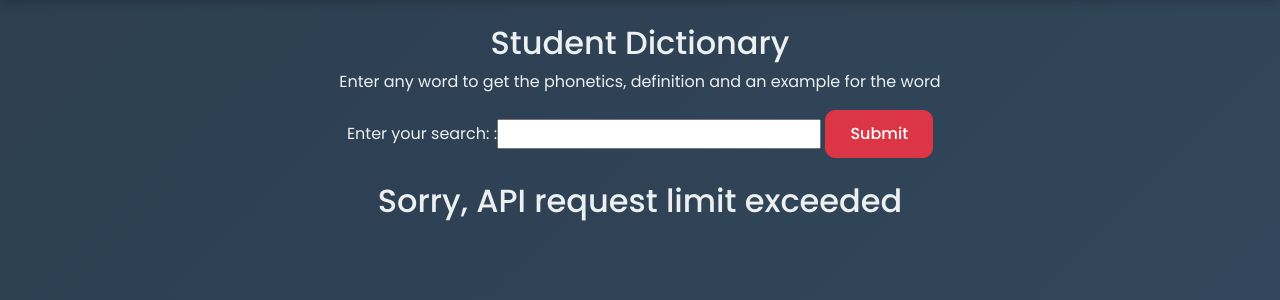
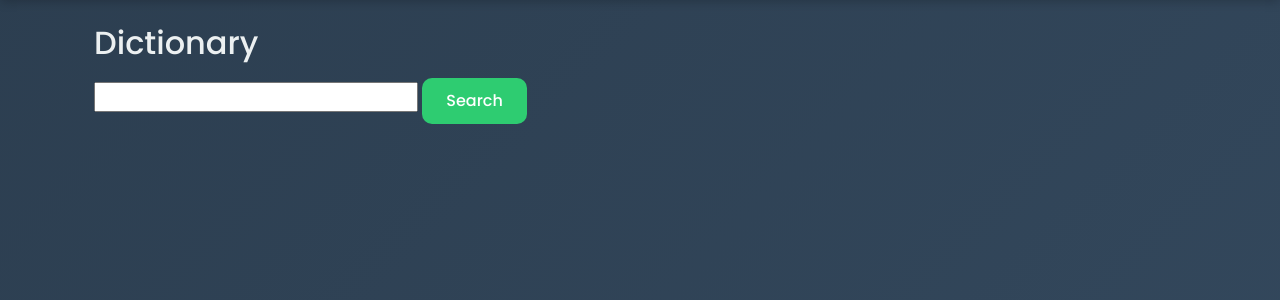
Before and after one commit to manideep707533/Study_Material_Hub, a Django app: page /dictionary in a window 1280 px wide. Shown: the part 76-376 px from the top of the page. Run offline with Django 3.2, Linux system fonts and the light colour scheme.

Commit message:
Initial commit: Study Material Hub project

```diff
--- a/dashboard/templates/dashboard/base.html
+++ b/dashboard/templates/dashboard/base.html
@@ -56,10 +56,14 @@
                             </ul>
                         </li>
                         <li class="nav-item">
-                            <a class="nav-link" href="{%url 'logout'%}">
-                                <i class="fas fa-sign-out-alt me-1"></i>Logout
-                            </a>
+                            <form method="POST" action="{% url 'logout' %}">
+                                {% csrf_token %}
+                                <button class="btn btn-link nav-link" type="submit" style="padding: 0; margin: 0;">
+                                    <i class="fas fa-sign-out-alt me-1"></i>Logout
+                                </button>
+                            </form>
                         </li>
+
                         {% else %}
                         <li class="nav-item">
                             <a class="nav-link" href="{%url 'register'%}">
--- a/dashboard/templates/dashboard/dictionary.html
+++ b/dashboard/templates/dashboard/dictionary.html
@@ -1,43 +1,51 @@
-{% extends 'dashboard/base.html' %} {% load static %} {% block content %}
-<section class='text-center container'>
-    <h2>Student Dictionary</h2>
-    <p>Enter any word to get the phonetics, definition and an example for the word</p>
-    <form action="{% url 'dictionary' %}" method="post">
+{% extends 'dashboard/base.html' %}
+{% block content %}
+
+<div class="container">
+    <h2>Dictionary</h2>
+    <form method="post">
         {% csrf_token %}
-        {{ form }}
-        <input class="btn btn-danger" type="submit" value="Submit">
-    </form><br>
+        {{ form.text }}
+        <button type="submit" class="btn btn-primary mt-2">Search</button>
+    </form>
+
     {% if input %}
-    <div class="content-section p-0 mt-5">
+        <div class="mt-4">
+            <h4>Word: <strong>{{ input }}</strong></h4>
 
-        <div class="custom-header">
-            <h2>{{input}}</h2>
-            <h6>{{phonetics}}</h6>
-            <audio id="player" src={{audio}}></audio>
-            <div>
-                <a onclick="document.getElementById('player').play()"><i class='fa fa-volume-up fa-2x'></i></a>
-            </div>
+            {% if phonetics %}
+                <p><strong>Phonetics:</strong> {{ phonetics }}</p>
+            {% endif %}
+
+            {% if audio %}
+                <p>
+                    <strong>Pronunciation:</strong>
+                    <audio controls>
+                        <source src="{{ audio }}" type="audio/mpeg">
+                        Your browser does not support the audio element.
+                    </audio>
+                </p>
+            {% endif %}
+
+            {% if definition %}
+                <p><strong>Definition:</strong> {{ definition }}</p>
+            {% endif %}
+
+            {% if example %}
+                <p><strong>Example:</strong> "{{ example }}"</p>
+            {% endif %}
+
+            {% if synonyms %}
+                <p><strong>Synonyms:</strong> {{ synonyms|join:", " }}</p>
+            {% endif %}
         </div>
+    {% endif %}
 
+    {% if error %}
+        <div class="alert alert-danger mt-4">
+            {{ error }}
+        </div>
+    {% endif %}
+</div>
 
-
-        <hr class="p-0 m-0">
-
-        <p class="float-left">
-            <h4>Definition: {{definition}}</h4>
-            <h4>Example: {{example}}</h4>
-        </p>
-        Synonyms:
-        {% for synonym in synonyms %}
-        {{synonym}}
-        {% endfor %}
-        <hr>
-
-    </div>
-
-
-    {% else %}
-    <h2>Sorry, API request limit exceeded</h2>
-    {% endif %}
-</section>
-{% endblock content %}
+{% endblock %}
--- a/dashboard/templates/dashboard/wiki.html
+++ b/dashboard/templates/dashboard/wiki.html
@@ -31,3 +31,6 @@
 </section>
 
 {% endblock content %}
+{% if error %}
+  <p style="color: red;">{{ error }}</p>
+{% endif %}
--- a/dashboard/urls.py
+++ b/dashboard/urls.py
@@ -1,6 +1,7 @@
 from django.urls import path
 from . import views
 from django.views.generic import TemplateView
+
 
 urlpatterns = [
     path('', views.home, name='home'),
@@ -20,4 +21,6 @@
     path('delete_todo/<int:pk>', views.delete_todo, name='delete-todo'),
     path('update_todo/<int:pk>', views.update_todo, name='update-todo'),
     path('update_homework/<int:pk>', views.update_homework, name='update-homework'),
+
+
 ]
--- a/dashboard/views.py
+++ b/dashboard/views.py
@@ -7,6 +7,7 @@
 from django.contrib import messages
 from django.contrib.auth.decorators import login_required
 from django.views import generic
+from wikipedia.exceptions import PageError, DisambiguationError
 
 
 def home(request):
@@ -129,19 +130,26 @@
 
 
 def dictionary(request):
+    context = {}
     if request.method == "POST":
-        text = request.POST['text']
+        text = request.POST.get('text', '')
         form = DashboardForm(request.POST)
 
-        url = "https://api.dictionaryapi.dev/api/v2/entries/en_US/"+text
+        url = f"https://api.dictionaryapi.dev/api/v2/entries/en_US/{text}"
         r = requests.get(url)
-        answer = r.json()
-        try:
-            phonetics = answer[0]['phonetics'][0]['text']
-            audio = answer[0]['phonetics'][0]['audio']
-            definition = answer[0]['meanings'][0]['definitions'][0]['definition']
-            example = answer[0]['meanings'][0]['definitions'][0]['example']
-            synonyms = answer[0]['meanings'][0]['definitions'][0]['synonyms']
+
+        if r.status_code == 200:
+            answer = r.json()
+            word_data = answer[0]
+
+            phonetics = word_data.get('phonetics', [{}])[0].get('text', '')
+            audio = word_data.get('phonetics', [{}])[0].get('audio', '')
+            meaning_data = word_data.get('meanings', [{}])[0].get('definitions', [{}])[0]
+
+            definition = meaning_data.get('definition', 'No definition available.')
+            example = meaning_data.get('example', 'No example available.')
+            synonyms = meaning_data.get('synonyms', [])
+
             context = {
                 'form': form,
                 'input': text,
@@ -151,33 +159,45 @@
                 'example': example,
                 'synonyms': synonyms,
             }
-        except:
+        else:
             context = {
                 'form': form,
-                'input': '',
+                'input': text,
+                'error': "Sorry, couldn't fetch the meaning. Please try another word later."
             }
-        return render(request, 'dashboard/dictionary.html', context)
     else:
         form = DashboardForm()
-    return render(request, 'dashboard/dictionary.html', {'form': form})
+        context = {'form': form}
+
+    return render(request, 'dashboard/dictionary.html', context)
 
 
 def wiki(request):
     if request.method == "POST":
         text = request.POST['text']
         form = DashboardForm(request.POST)
-        search = wikipedia.page(text)
-        context = {
-            'form': form,
-            'title': search.title,
-            'link': search.url,
-            'details': search.summary,
-        }
+        try:
+            search = wikipedia.page(text)
+            context = {
+                'form': form,
+                'title': search.title,
+                'link': search.url,
+                'details': search.summary,
+            }
+        except PageError:
+            context = {
+                'form': form,
+                'error': "No Wikipedia page found for your query. Try a different keyword."
+            }
+        except DisambiguationError as e:
+            context = {
+                'form': form,
+                'error': f"This term is ambiguous. Try one of these: {', '.join(e.options[:5])}"
+            }
         return render(request, 'dashboard/wiki.html', context)
     else:
         form = DashboardForm()
     return render(request, 'dashboard/wiki.html', {'form': form})
-
 
 
 def youtube(request):
@@ -186,8 +206,7 @@
         text = request.POST['text']
         videos = VideosSearch(text, limit=5)
         result_list = []
-        print(videos.result())
-        for i in videos.result()['result']:
+        for i in videos.result().get('result', []):
             result_dict = {
                 'input': text,
                 'title': i['title'],
@@ -199,15 +218,18 @@
                 'published': i['publishedTime'],
             }
             desc = ''
-
-            for j in i['descriptionSnippet']:
-                desc += j['text']
+            if 'descriptionSnippet' in i and i['descriptionSnippet']:
+                for j in i['descriptionSnippet']:
+                    desc += j['text']
+            else:
+                desc = 'No description available.'
             result_dict['description'] = desc
             result_list.append(result_dict)
         return render(request, 'dashboard/youtube.html', {'form': form, 'results': result_list})
     else:
         form = DashboardForm()
     return render(request, 'dashboard/youtube.html', {'form': form})
+
 
 
 def conversion(request):
@@ -267,7 +289,8 @@
                 'count': answer['items'][i]['volumeInfo'].get('pageCount'),
                 'categories': answer['items'][i]['volumeInfo'].get('categories'),
                 'rating': answer['items'][i]['volumeInfo'].get('averageRating'),
-                'thumbnail': answer['items'][i]['volumeInfo'].get('imageLinks').get('thumbnail'),
+                'imageLinks': answer['items'][i]['volumeInfo'].get('imageLinks', {}),
+                'thumbnail': answer['items'][i]['volumeInfo'].get('imageLinks', {}).get('thumbnail'),
                 'preview': answer['items'][i]['volumeInfo'].get('previewLink')
             }
             result_list.append(result_dict)
--- a/student/settings.py
+++ b/student/settings.py
@@ -23,9 +23,9 @@
 SECRET_KEY = '(!$x4)xyxl&7c%u1eew(fkb9+__fgb2xh#+d_r4o@yyqo)p5q5'
 
 # SECURITY WARNING: don't run with debug turned on in production!
-DEBUG = False
+DEBUG = True
 
-ALLOWED_HOSTS = ['Sanjay405.pythonanywhere.com']
+ALLOWED_HOSTS = ['127.0.0.1', 'localhost']
 
 
 # Application definition
@@ -126,7 +126,6 @@
 STATICFILES_DIRS = [
     os.path.join(BASE_DIR, 'static')
 ]
-
 # Media files configuration
 MEDIA_URL = '/media/'
 MEDIA_ROOT = os.path.join(BASE_DIR, 'media')
--- a/student/urls.py
+++ b/student/urls.py
@@ -21,6 +21,8 @@
 
 from django.contrib.auth import views as auth_views
 
+
+
 urlpatterns = [
     path('admin/', admin.site.urls),
     path('', include('dashboard.urls')),
@@ -28,6 +30,7 @@
     path('profile/', dash_view.profile, name='profile'),
     path('login/', auth_views.LoginView.as_view(template_name='dashboard/login.html'), name='login'),
     path('logout/', auth_views.LogoutView.as_view(template_name='dashboard/logout.html'), name='logout'),
+
 ]
 
 urlpatterns += static(settings.MEDIA_URL,
```
Also changed, not shown: Readme.md (added), db.sqlite3, 1 other file.
